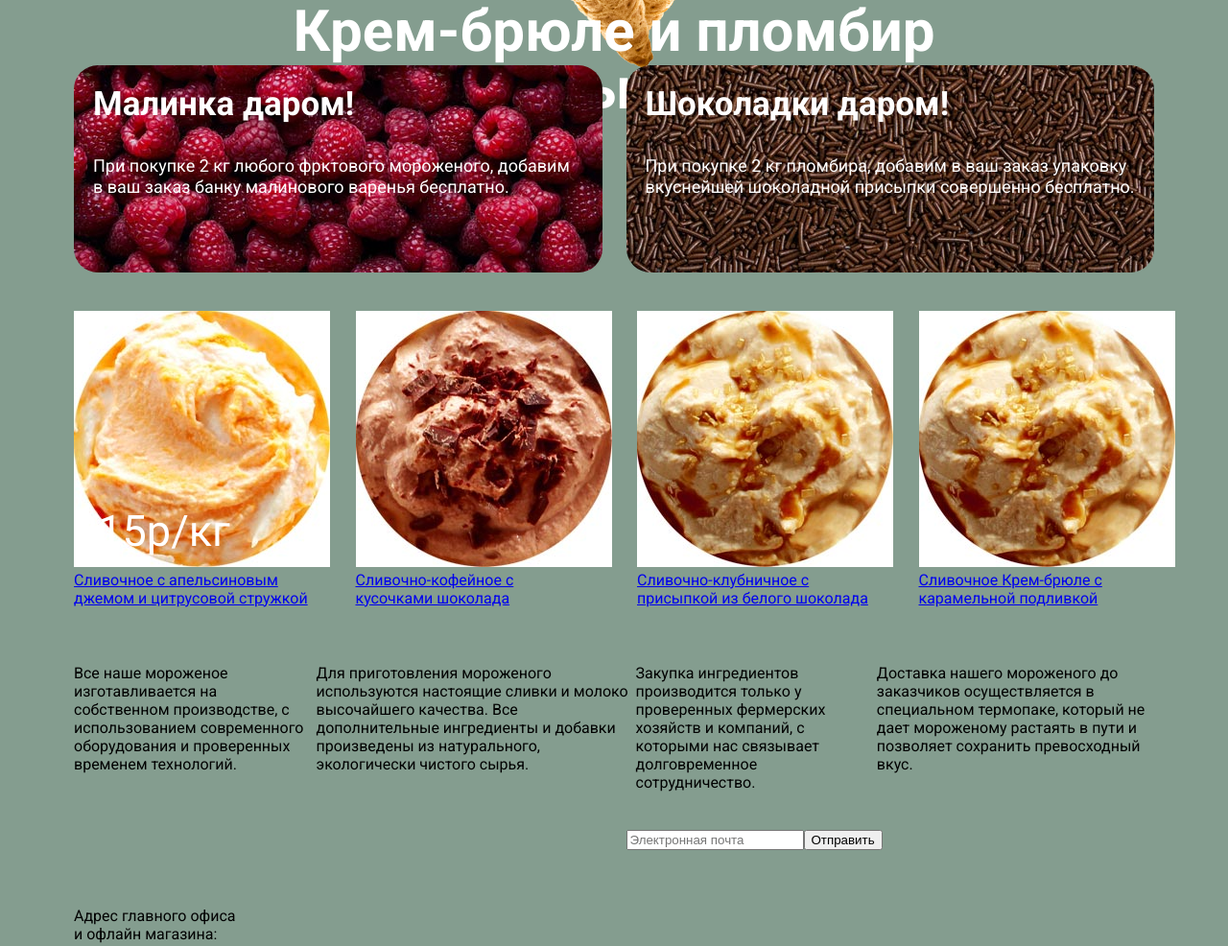
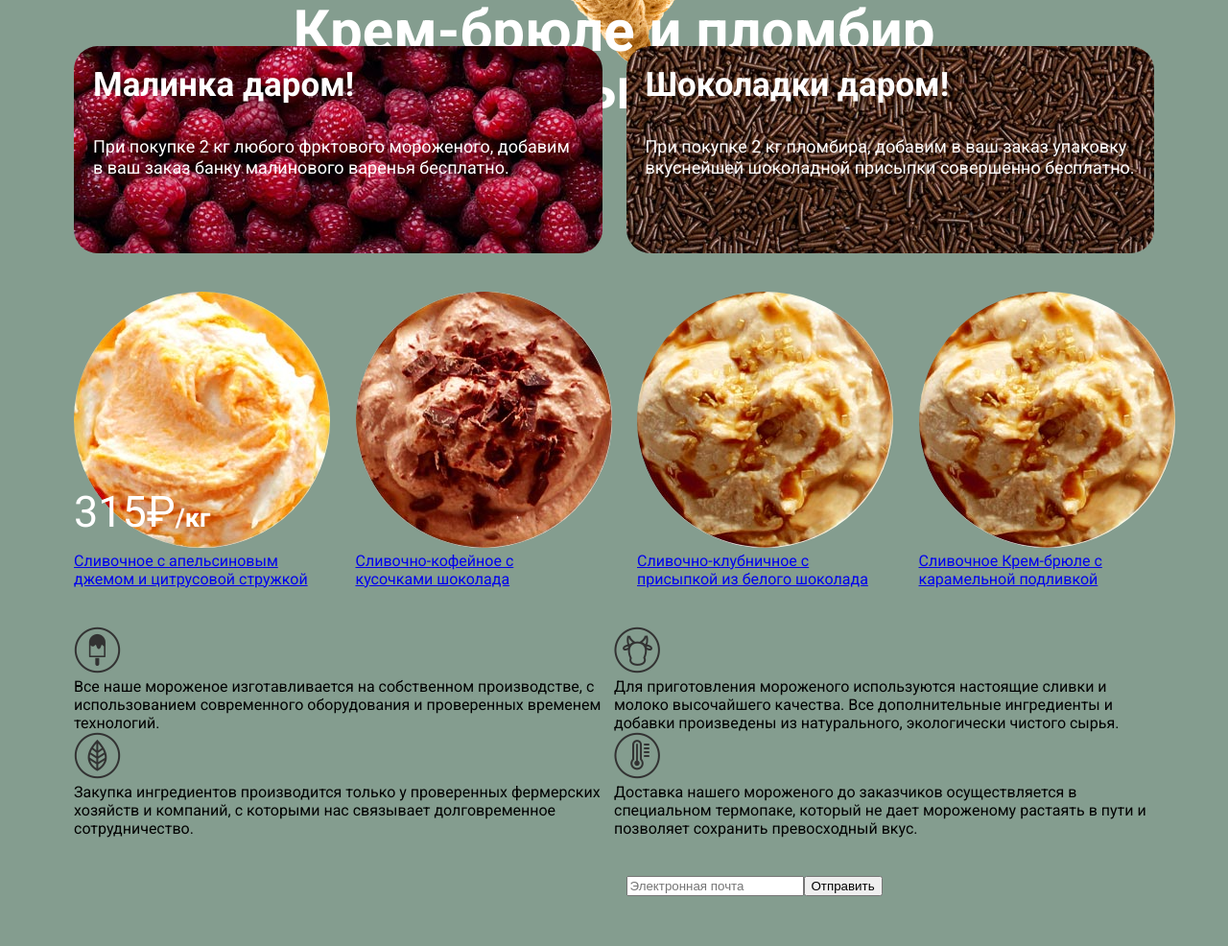
Before and after one commit to Amugbl4/HtmlAcademyGllacy, a plain HTML site: page index.html in a window 1280 px wide. Shown: the part 643-1629 px from the top of the page at 96% size. Drawn offline with Linux system fonts and the light colour scheme.

Commit message:
continue to work

```diff
--- a/css/style.css
+++ b/css/style.css
@@ -177,7 +177,7 @@ body {
     margin-top: -40px;
     margin-left: auto;
     margin-right: auto;
-    margin-bottom: -20px;
+    margin-bottom: -40px;
 }
 
 .intro-slider__title {
@@ -277,6 +277,10 @@ body {
     height: auto;
 }
 
+.item__img img {
+    border-radius: 140px;
+}
+
 .item__label{
     position: absolute;
     top: 0;
@@ -291,14 +295,22 @@ body {
     color: #fff;
 }
 
+.item__price span {
+    font-size: 27px;
+    font-weight: bold;
+}
+
 .info-advantages {
     margin-bottom: 40px;
 }
 
 .info-advantages__list {
     display: flex;
-    flex: 1 0 50%;
-    flex-wrap: no-wrap;
+    flex-wrap: wrap;
+}
+
+.advantage-item {
+    flex: 0 0 50%;
 }
 
 .card-blog {
--- a/index.html
+++ b/index.html
@@ -89,7 +89,7 @@
                 <div class="item__img">
                     <img src="/img/1.jpg" alt="">
                     <div class="item__label"></div>
-                    <div class="item__price">315р/кг</div>
+                    <div class="item__price">315&#8381<span>/кг</span></div>
                 </div>
                 <a class="item__name" href="#">Сливочное с апельсиновым джемом и цитрусовой стружкой</a>
             </div>
@@ -123,14 +123,14 @@
             <div class="info-advantages__list">
                 <div class="advantage-item">
                     <div class="advantage-item__img">
-                        <img src="" alt="">
+                        <img src="/img/Мороженко.png" alt="">
                     </div>
                     <div class="advantage-item__text">Все наше мороженое изготавливается на собственном производстве, с
                         использованием современного оборудования и проверенных временем технологий.</div>
                 </div>
                 <div class="advantage-item">
                     <div class="advantage-item__img">
-                        <img src="" alt="">
+                        <img src="/img/Корова.png" alt="">
                     </div>
                     <div class="advantage-item__text">Для приготовления мороженого используются настоящие сливки и
                         молоко высочайшего качества. Все дополнительные ингредиенты
@@ -138,7 +138,7 @@
                 </div>
                 <div class="advantage-item">
                     <div class="advantage-item__img">
-                        <img src="" alt="">
+                        <img src="/img/Листик.png" alt="">
                     </div>
                     <div class="advantage-item__text">Закупка ингредиентов производится только у проверенных фермерских
                         хозяйств и компаний, с которыми
@@ -146,7 +146,7 @@
                 </div>
                 <div class="advantage-item">
                     <div class="advantage-item__img">
-                        <img src="" alt="">
+                        <img src="/img/Градусник.png" alt="">
                     </div>
                     <div class="advantage-item__text">Доставка нашего мороженого до заказчиков осуществляется в
                         специальном термопаке, который не дает
```
